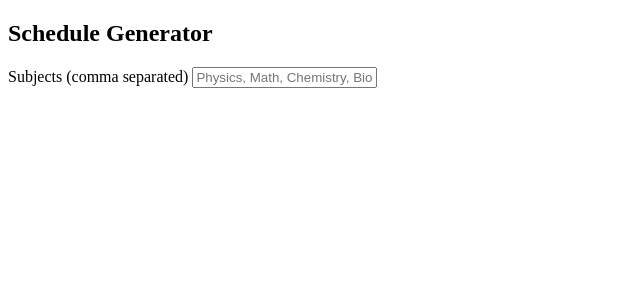
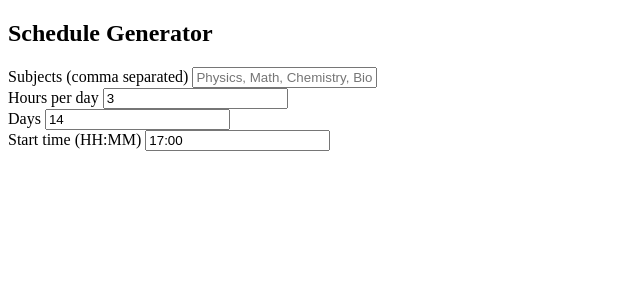
Before and after one commit to Arham-Begani/Study_buddy, a Flask app: template templates/schedule.html in a window 1280 px wide. Shown: the part 26-326 px from the top of the page, without its empty margins (0-640 px from the left). Run offline with Flask 3, Linux system fonts and the light colour scheme; the template is opened without the code that fills it, so the values that code supplies are empty.

Commit message:
Added customizable hours, day and time for schedule

```diff
--- a/templates/schedule.html
+++ b/templates/schedule.html
@@ -5,6 +5,21 @@
   <form method="post">
     <label>Subjects (comma separated)</label>
     <input name="subjects" value="{{ subjects_text or '' }}" placeholder="Physics, Math, Chemistry, Biology, Social">
+
+    <div class="row">
+      <div>
+        <label>Hours per day</label>
+        <input type="number" step="0.5" name="hours" value="{{ hours or 3 }}">
+      </div>
+      <div>
+        <label>Days</label>
+        <input type="number" name="days" value="{{ days or 14 }}">
+      </div>
+      <div>
+        <label>Start time (HH:MM)</label>
+        <input name="start_time" value="{{ start_time or '17:00' }}">
+      </div>
+    </div>
 
 
 
```
